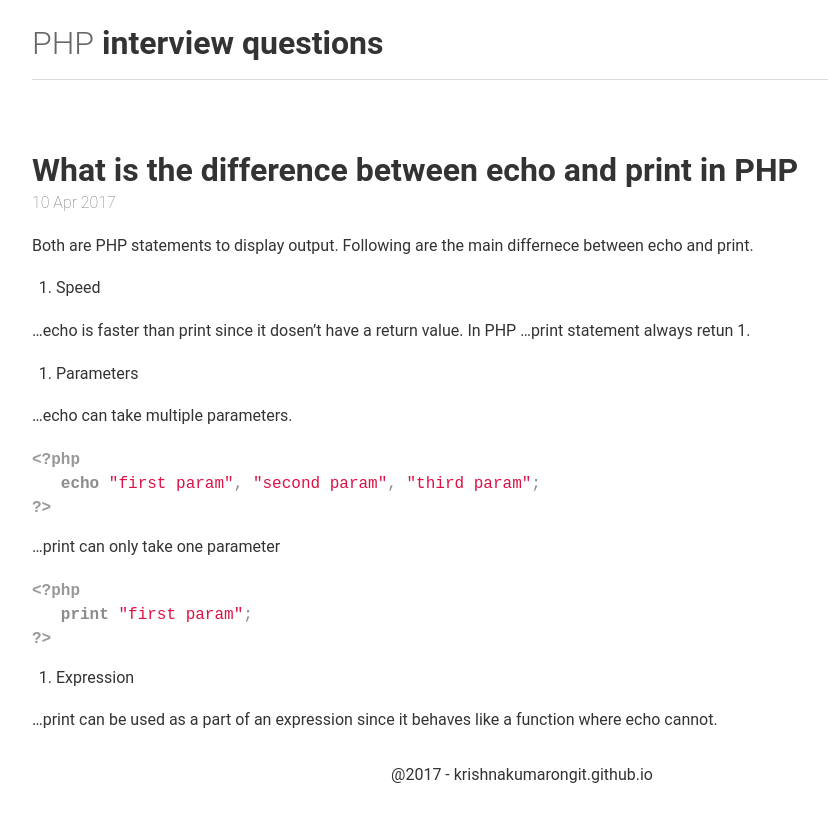
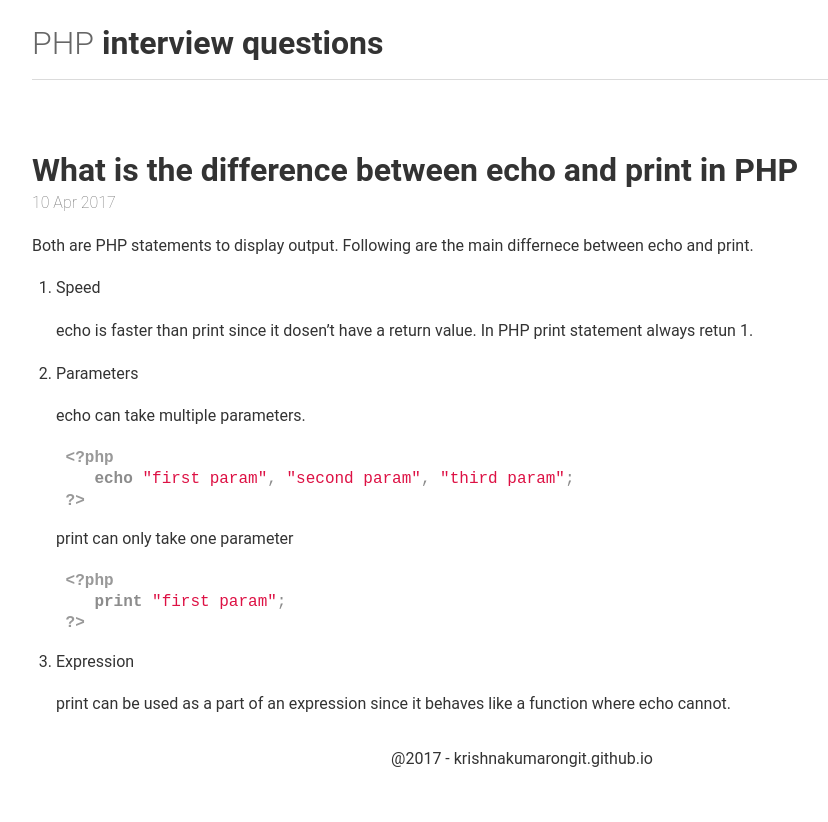
Before and after one commit to krishnakumarongit/krishnakumarongit.github.io, a Jekyll site: the page built from _posts/2017-04-10-difference-between-echo-and-print-in-php.md, in a window 1280 px wide. Shown: the top 822 px of the page, without its empty margins (118-946 px from the left). Built offline with Jekyll 4.4.1, drawn with Linux system fonts in a browser that asks for light colours.

Commit message:
new file aded

````diff
--- a/_posts/2017-04-10-difference-between-echo-and-print-in-php.md
+++ b/_posts/2017-04-10-difference-between-echo-and-print-in-php.md
@@ -8,29 +8,28 @@ differnece between echo and print.
 
 1. Speed
 
-...echo is faster than print since it dosen't have a return value. In PHP
-...print statement always retun 1.
+    echo is faster than print since it dosen't have a return value. In PHP print statement always retun 1.
 
 2. Parameters
 
-...echo can take multiple parameters.
+    echo can take multiple parameters.
 
 
-```php
-<?php
-   echo "first param", "second param", "third param";
-?>
-```
+	```php
+	<?php
+	   echo "first param", "second param", "third param";
+	?>
+	```
 
-...print can only take one parameter
+    print can only take one parameter
 
 
-```php
-<?php
-   print "first param";
-?>
-```
+	```php
+	<?php
+	   print "first param";
+	?>
+	```
 
 3. Expression
 
-...print can be used as a part of an expression since it behaves like a function where echo cannot.
+    print can be used as a part of an expression since it behaves like a function where echo cannot.
````
Also changed, not shown: _posts/2017-02-10-difference-between-echo-and-print-in-php.md (deleted, +0 -35 lines).
